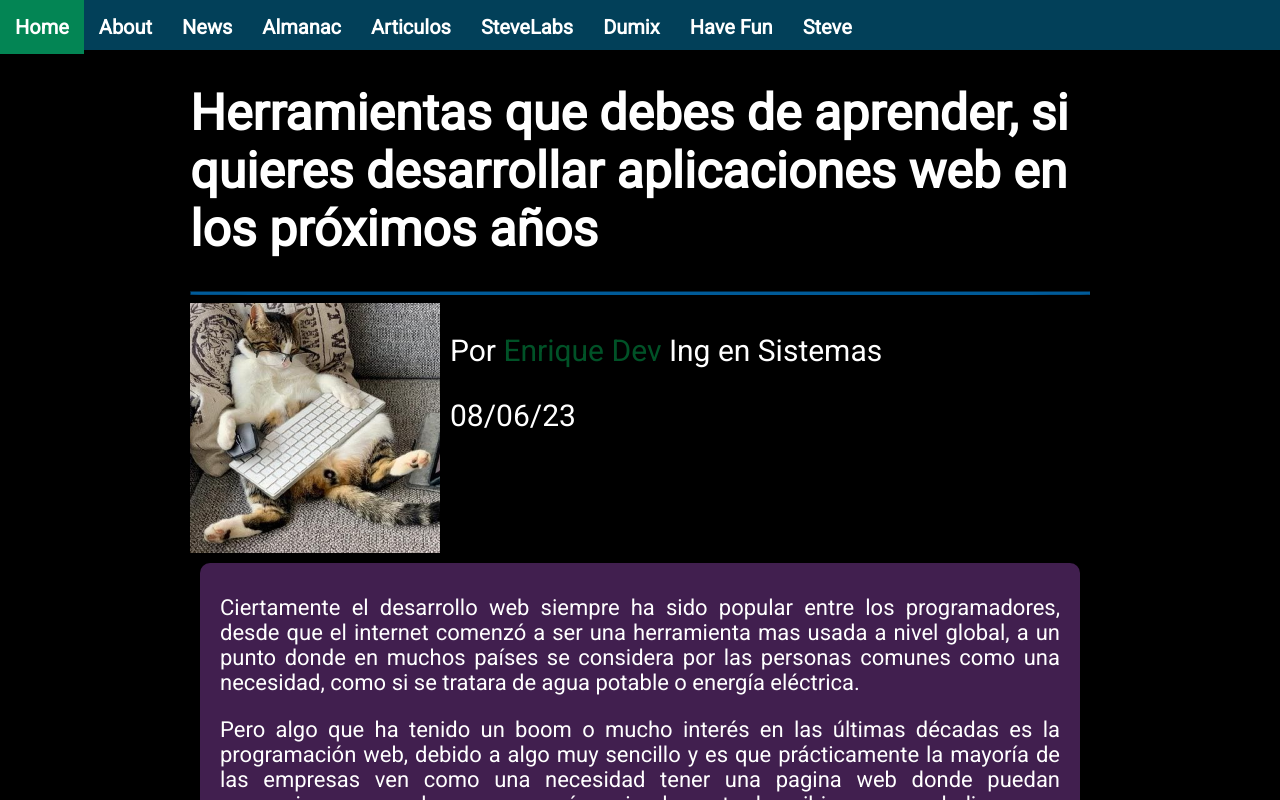
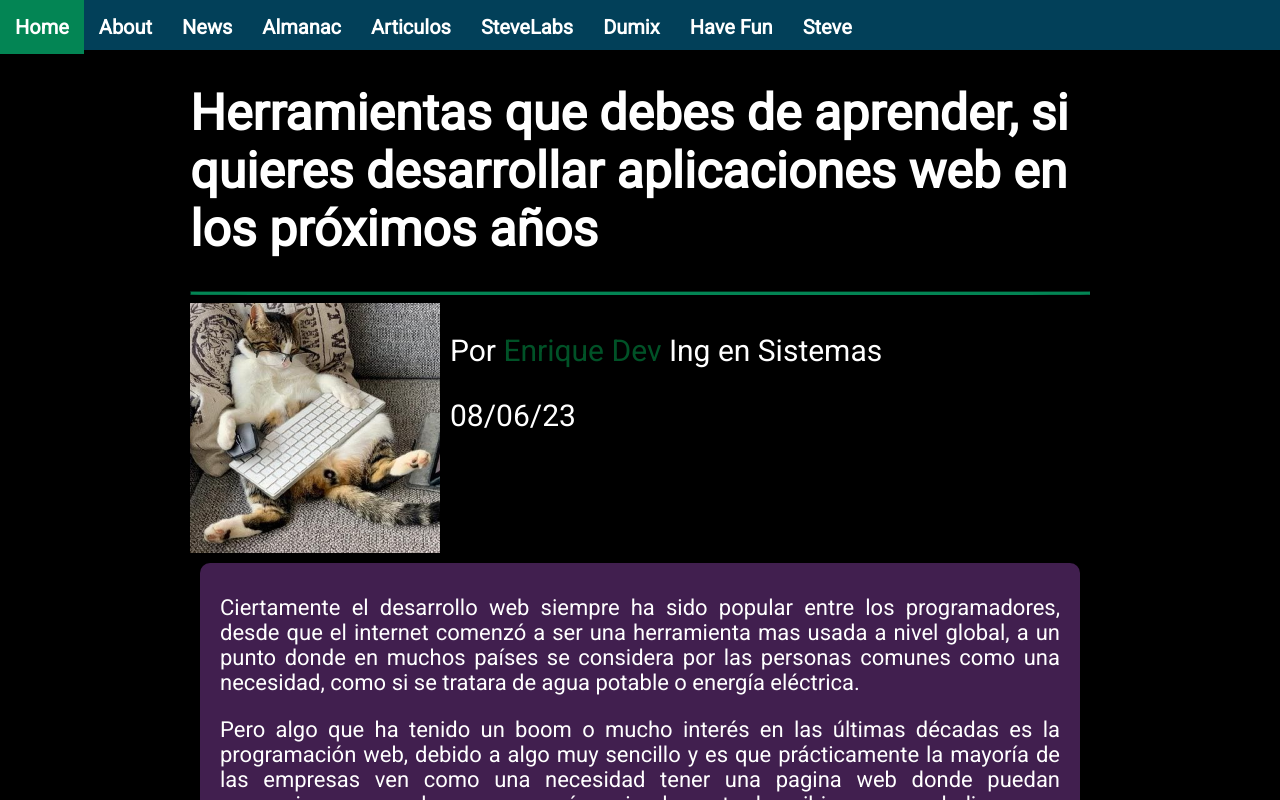
Before and after one commit to SteveBartmoss/steveapp, a React (Create React App) app: page /webdeveloper/opinion1 in a window 1280 px wide. Shown: the top 800 px of the page. Built offline with nearby package versions, Linux system fonts and the light colour scheme.

Commit message:
add a new color for the line int eh articles and a boder radius for the cards in the articles secction

```diff
--- a/src/App.css
+++ b/src/App.css
@@ -750,8 +750,10 @@
 
 .line {
   height: 2px;
-  background-color: #005b99;
-  border-color: #005b99;
+  /*background-color: #005b99;*/
+  /*border-color: #005b99;*/
+  background-color: var(--aqua-2);
+  border-color: var(--aqua-2);
   border-radius: 15%;
 }
 
@@ -1021,6 +1023,7 @@
   text-align: justify;
   box-shadow: 0px 1px 10px rgba(3, 187,133, 0.2);
   transition: all 400ms ease;
+  border-radius: 5px;
 }
 
 .div-min-article:hover{
```
